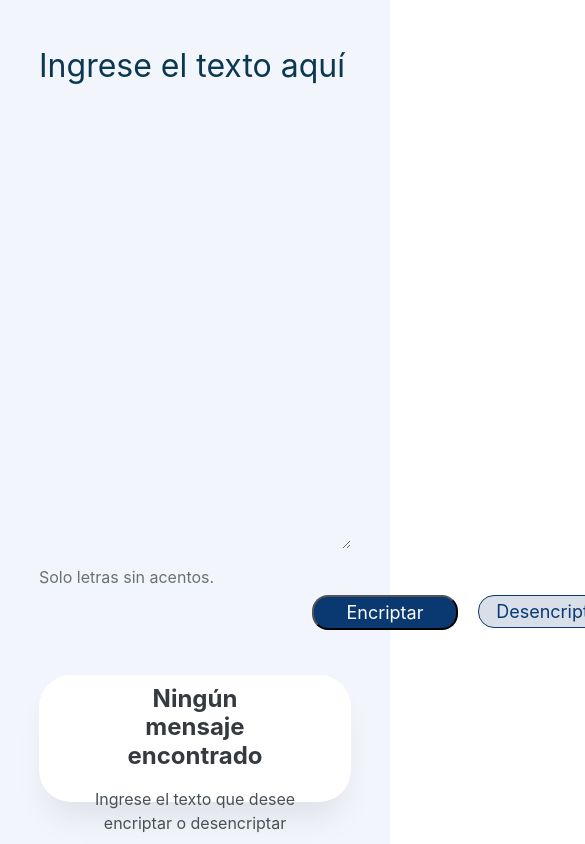
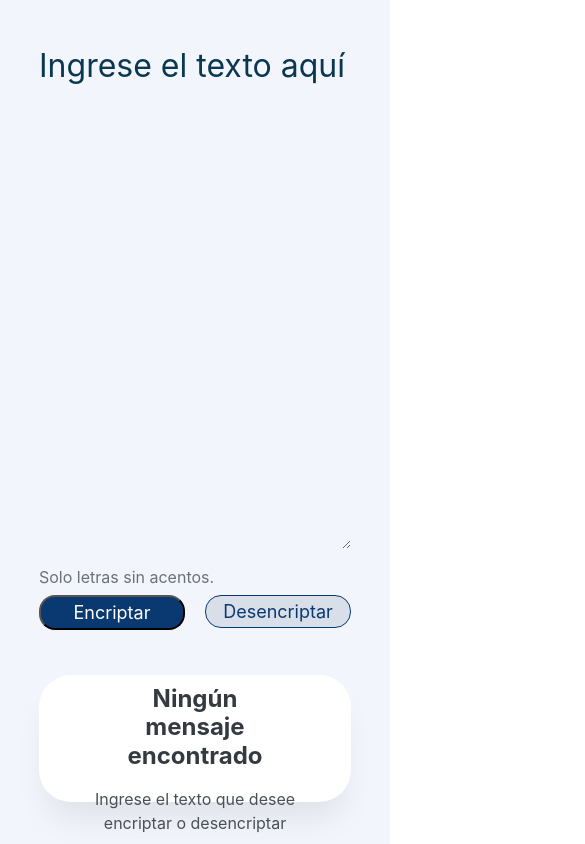
Before and after one commit to ManuFC94/CryptoWebApp, a plain HTML site: page index.html in a window 390 px wide. Shown: the top 844 px of the page, 585 px wide, since content can reach past the window. Drawn offline with nearby package versions, Linux system fonts and the light colour scheme.

Commit message:
Update styles.css

```diff
--- a/styles.css
+++ b/styles.css
@@ -178,61 +178,57 @@
     top: 8%;
 }
 
-/* Responsive design*/
+/* Responsive design */
 @media (max-width: 57.5em) {
   .container {
     display: flex;
     flex-direction: row;
   }
-
   .encriptar {
     width: 100%;
   }
-
   .texto {
     width: 80%;
     height: 60%;
     left: 10%;
     top: 5%;
   }
-
   .terminos {
     width: 80%;
     left: 10%;
     top: 67%;
   }
-
   .terminos p {
     font-size: 16px;
   }
   .botones {
     width: 80%;
-        left: 80%;
+    left: 10%;
     top: 70%;
   }
-    .btn-encriptar, .btn-desencriptar {
+  .btn-encriptar,
+  .btn-desencriptar {
     width: 48%;
     border-radius: 16px;
   }
   .btn-encriptar:hover,
-    .btn-desencriptar:hover{
+  .btn-desencriptar:hover {
     margin: 0.3%;
     width: 47.5%;
     padding: 1.8%;
   }
-
   .encriptado {
     width: 80%;
     height: 15%;
     left: 10%;
     top: 80%;
   }
-    .mensaje-encriptado{
+  .mensaje-encriptado {
     width: 100%;
     top: 5%;
   }
-    .encriptado img{
-        top:0;
+  .encriptado img {
+    top: 0;
     display: none;
     visibility: hidden;
   }
```
Lines whose indentation alone changed are shown as unchanged.
